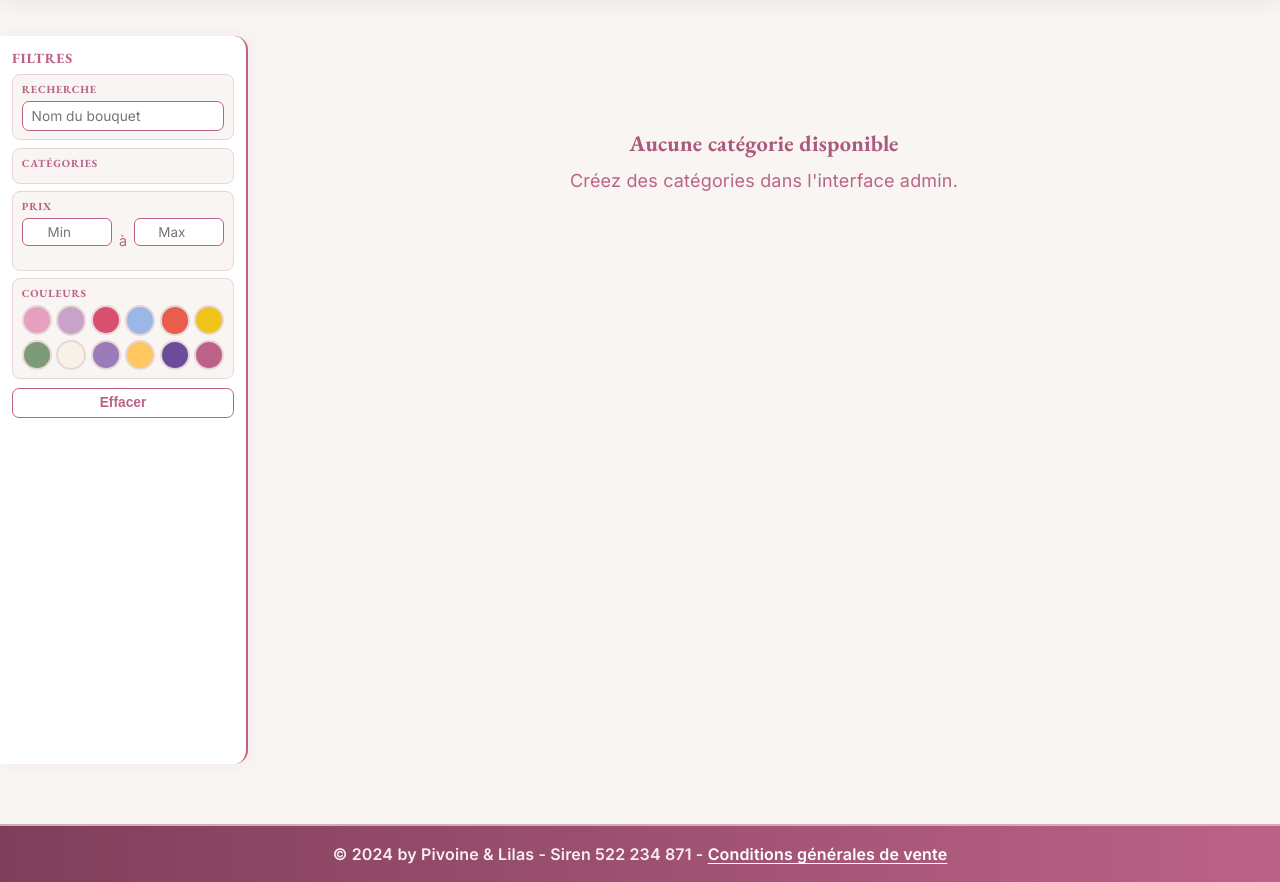
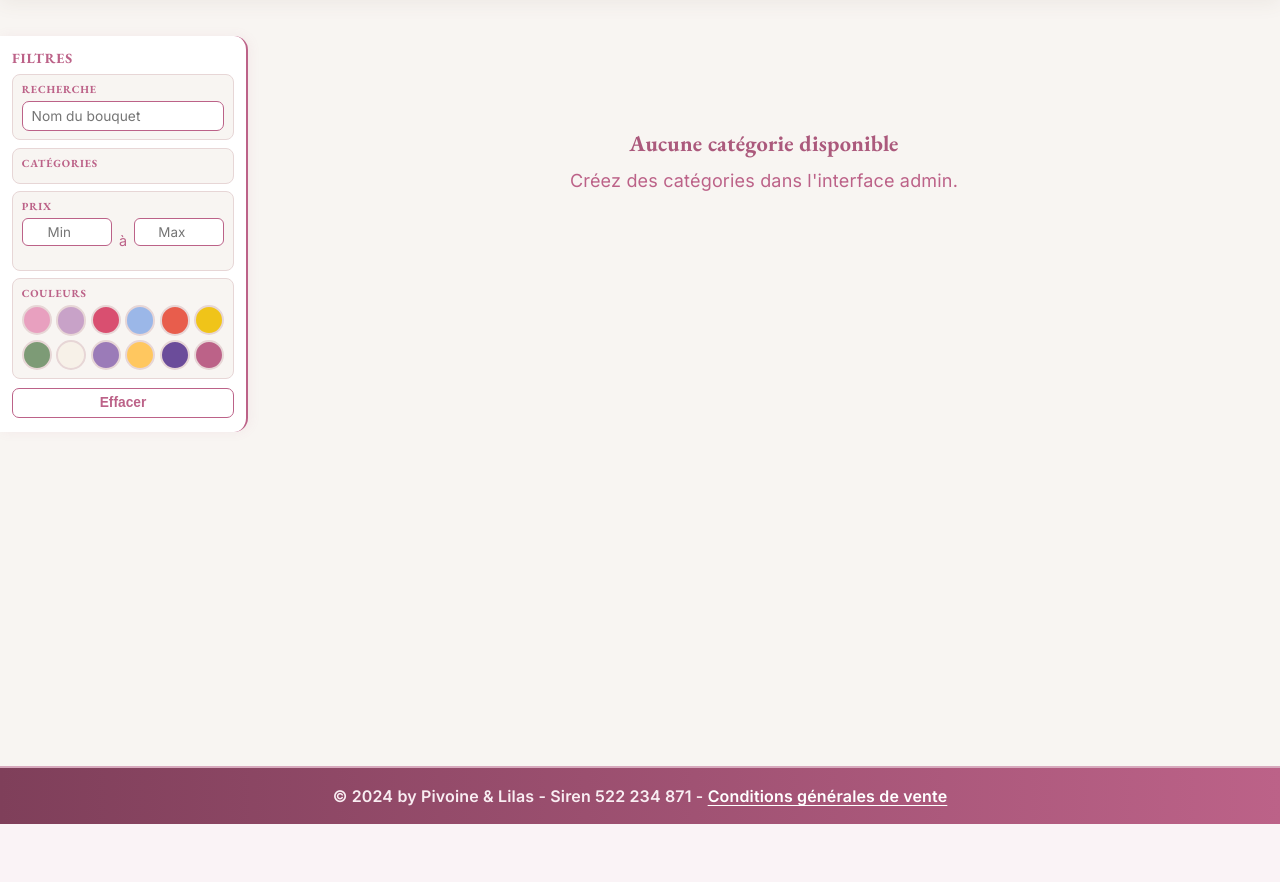
Before and after one commit to Issercio/Demo-day, a Flask app: page /shop.html in a window 1280 px wide; the page is wider, and only the part inside the window is pictured. Shown: the part 186-1068 px from the top of that part. After the commit the page ends 1010 px from the top of that part, so only its background shows below. Run offline with Flask 3, Linux system fonts and the light colour scheme; data comes from the database, SQL or seed files in the repository; data that the repository does not hold is empty.

Commit message:
Keep the shop footer below the last product row.
The sticky filter column filled the viewport and painted the CGV bar across the last cards. Sidebar height is now content-sized, and the product column keeps padding so seasons, themes, and new catalog rows stay clear of the footer.

Co-authored-by: Issercio <Issercio@users.noreply.github.com>

```diff
--- a/Demoday/app/static/css/style.css
+++ b/Demoday/app/static/css/style.css
@@ -279,12 +279,16 @@ footer,
     text-align: center;
     color: #f9edf2;
     font-size: 16px;
-    margin-top: 60px;
+    margin-top: auto;
     padding: 18px 12px;
     background: linear-gradient(90deg, #7f3f5a 0%, #bc6288 100%);
     border-top: 2px solid #d7a9bd;
     letter-spacing: 0.01em;
     font-weight: 600;
+    position: relative;
+    z-index: 2;
+    flex-shrink: 0;
+    width: 100%;
 }
 
 footer a,
@@ -419,7 +423,9 @@ body, .main-content, .shop-container {
     align-items: flex-start;
     gap: 0;
     background: #f8f5f2;
+    flex: 1 0 auto;
     min-height: calc(100vh - 90px);
+    padding-bottom: 2.5rem;
 }
 
 /* --- Sidebar filters --- */
@@ -427,10 +433,12 @@ body, .main-content, .shop-container {
     position: sticky;
     top: 72px;
     left: 0;
+    align-self: flex-start;
     width: 248px;
     min-width: 228px;
     max-width: 280px;
-    height: calc(100vh - 72px);
+    height: auto;
+    max-height: calc(100vh - 72px);
     background: #fff;
     padding: 0.8rem 0.75rem 0.85rem 0.75rem;
     border-radius: 0 14px 14px 0;
@@ -743,9 +751,9 @@ body:has(.home-themes) .main-content {
 
 /* --- Produits --- */
 .products-area {
-    flex: 1 1 0;
+    flex: 1 1 auto;
     min-width: 0;
-    padding: 2rem 2vw;
+    padding: 2rem 2vw 4.5rem 2vw;
     min-height: calc(100vh - 110px);
     margin-top: 0;
     background: #f8f5f2;
@@ -762,6 +770,10 @@ body:has(.home-themes) .main-content {
     background: #fff;
     border: 1.5px solid #e7d6d6;
     box-shadow: 0 2px 12px rgba(188,98,136,0.07);
+}
+
+.category-section:last-child {
+    margin-bottom: 0;
 }
 
 .category-section h2 {
@@ -915,7 +927,7 @@ body:has(.home-themes) .main-content {
         top: 0 !important;
     }
     .products-area {
-        padding: 1rem 2vw;
+        padding: 1rem 2vw 4.5rem 2vw;
     }
     .products-grid {
         grid-template-columns: 1fr 1fr;
--- a/Demoday/app/templates/shop.html
+++ b/Demoday/app/templates/shop.html
@@ -4,7 +4,7 @@
   <meta charset="UTF-8">
   <title>Boutique Florale</title>
   <meta name="viewport" content="width=device-width, initial-scale=1.0">
-  <link rel="stylesheet" href="../static/css/style.css?v=20260918-vitrine">
+  <link rel="stylesheet" href="../static/css/style.css?v=20260921-footer">
 </head>
 <body>
   <header>
```
Also changed, not shown: Demoday/tests/test_accounts.py (+14 -1 lines).
